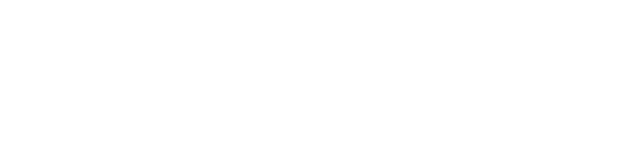
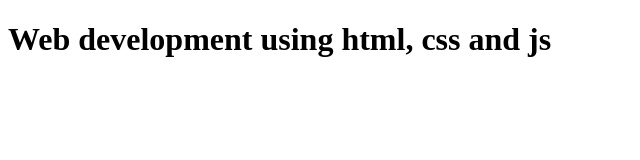
Before and after one commit to Shabbir136/Web-development-2025-LS123, a plain HTML site: page Index.html in a window 1280 px wide. Shown: the whole page, without its empty margins (0-640 px from the left). Drawn offline with Linux system fonts and the light colour scheme.

Commit message:
Update Index.html

```diff
--- a/Index.html
+++ b/Index.html
@@ -5,5 +5,5 @@
 </head>
 
 <body>
-
+ <h1> Web development using html, css and js </h1>
 </body>
```
